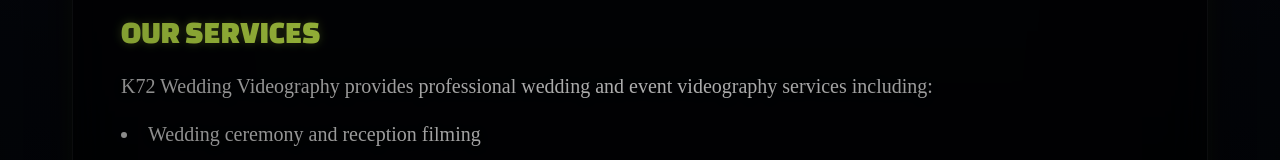
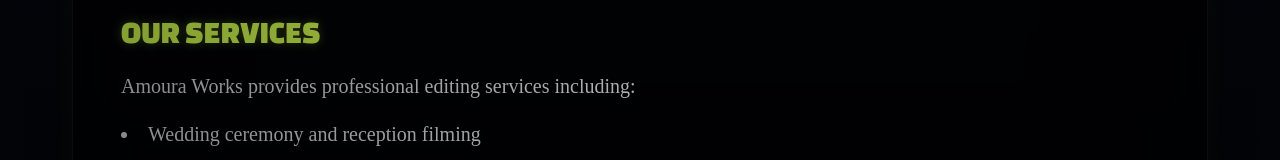
Before and after one commit to yourprint699-crypto/b32e, a React (Vite) app: page /terms-of-service in a window 1280 px wide. Shown: the part 549-709 px from the top of the page. Built offline with nearby package versions, Linux system fonts and the light colour scheme.

Commit message:
Updated TermsOfService.jsx

```diff
--- a/src/pages/TermsOfService.jsx
+++ b/src/pages/TermsOfService.jsx
@@ -32,7 +32,7 @@
                 Our Services
               </h2>
               <p className='font-[font1] text-responsive leading-relaxed text-layer-1 mb-3 sm:mb-4'>
-                K72 Wedding Videography provides professional wedding and event videography services including:
+                Amoura Works provides professional editing services including:
               </p>
               <ul className='font-[font1] text-responsive leading-relaxed text-layer-1 space-y-1 sm:space-y-2 list-disc list-inside'>
                 <li>Wedding ceremony and reception filming</li>
```
